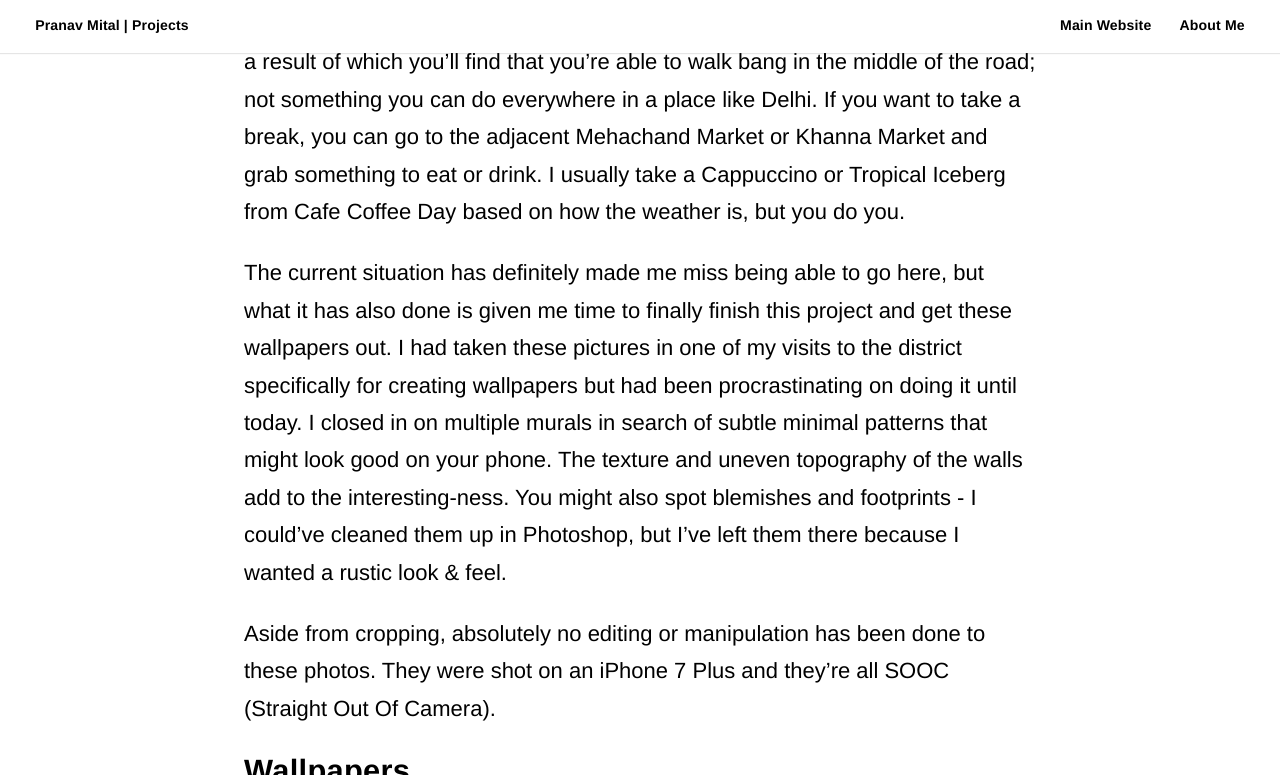
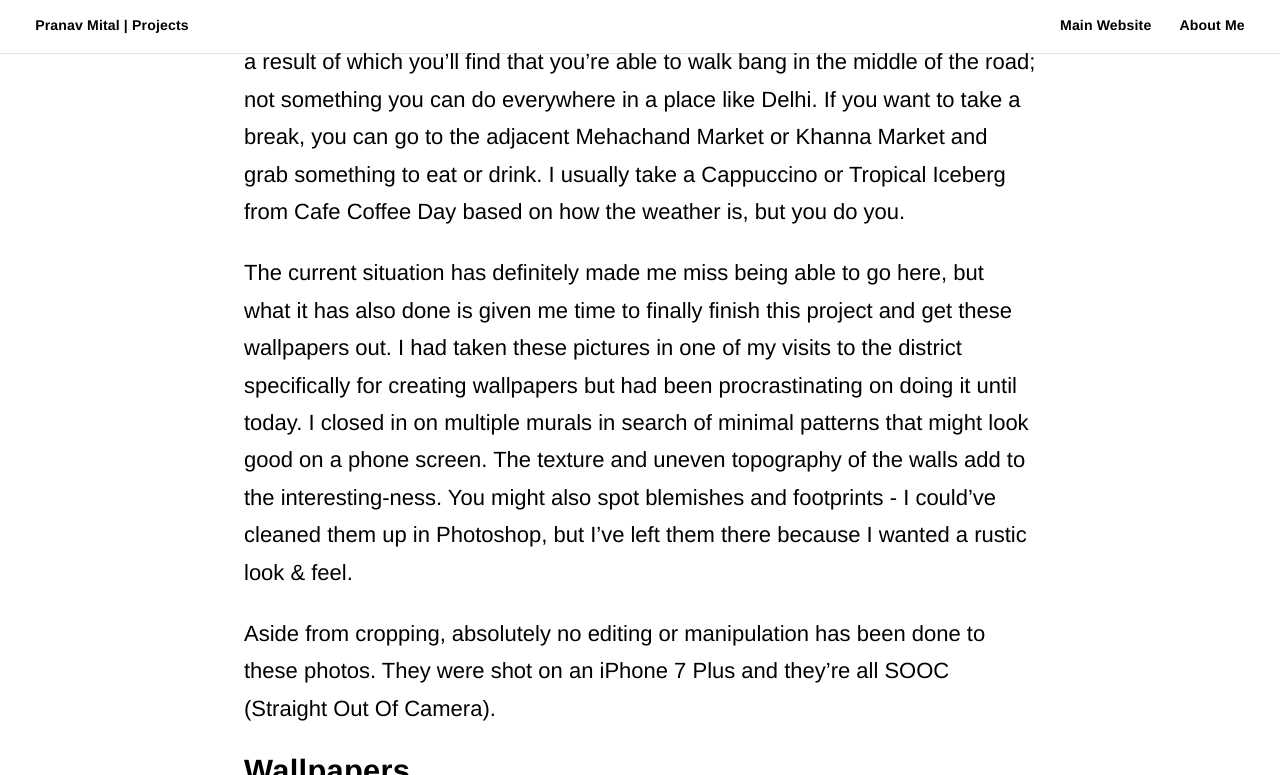
Before and after one commit to pranavmital/projects, a Jekyll site: the page built from _posts/2020-1-2-lodhi.markdown, in a window 1280 px wide and 900 px high, scrolled down 1796 px, cut to the strip 0-775 px from the top of the window. Built offline with Jekyll 4.4.1, drawn with Linux system fonts in a browser that asks for light colours.

Commit message:
Update 2020-1-2-lodhi.markdown

```diff
--- a/_posts/2020-1-2-lodhi.markdown
+++ b/_posts/2020-1-2-lodhi.markdown
@@ -22,7 +22,7 @@ Nestled along the walls of the housing blocks in the district are murals like th
 
 You can take your time as you weave through the streets along which these eye-catching artworks are. Usually, there’s very little vehicular traffic in the colony, as a result of which you’ll find that you’re able to walk bang in the middle of the road; not something you can do everywhere in a place like Delhi. If you want to take a break, you can go to the adjacent Mehachand Market or Khanna Market and grab something to eat or drink. I usually take a Cappuccino or Tropical Iceberg from Cafe Coffee Day based on how the weather is, but you do you.
 
-The current situation has definitely made me miss being able to go here, but what it has also done is given me time to finally finish this project and get these wallpapers out. I had taken these pictures in one of my visits to the district specifically for creating wallpapers but had been procrastinating on doing it until today. I closed in on multiple murals in search of subtle minimal patterns that might look good on your phone. The texture and uneven topography of the walls add to the interesting-ness. You might also spot blemishes and footprints - I could’ve cleaned them up in Photoshop, but I’ve left them there because I wanted a rustic look & feel.
+The current situation has definitely made me miss being able to go here, but what it has also done is given me time to finally finish this project and get these wallpapers out. I had taken these pictures in one of my visits to the district specifically for creating wallpapers but had been procrastinating on doing it until today. I closed in on multiple murals in search of minimal patterns that might look good on a phone screen. The texture and uneven topography of the walls add to the interesting-ness. You might also spot blemishes and footprints - I could’ve cleaned them up in Photoshop, but I’ve left them there because I wanted a rustic look & feel.
 
 Aside from cropping, absolutely no editing or manipulation has been done to these photos. They were shot on an iPhone 7 Plus and they’re all SOOC (Straight Out Of Camera).
 
```
